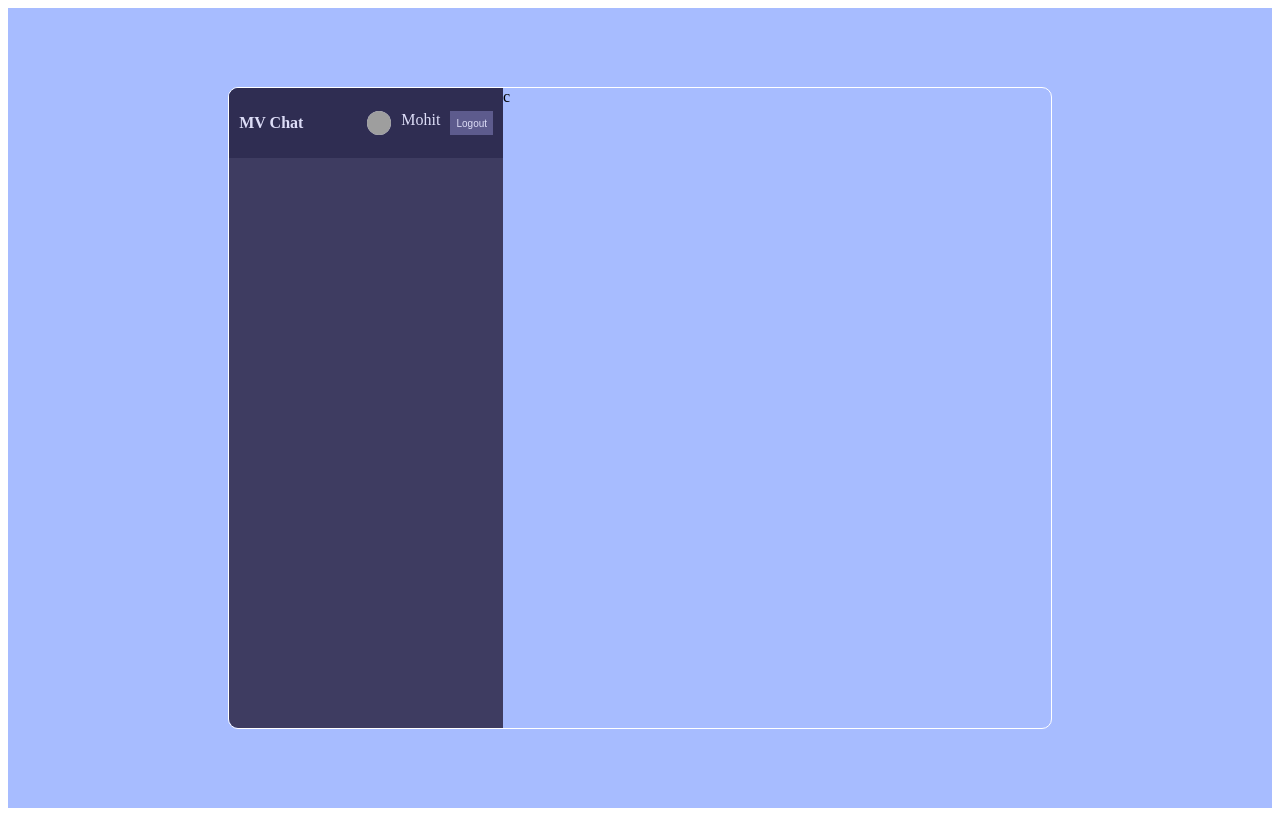
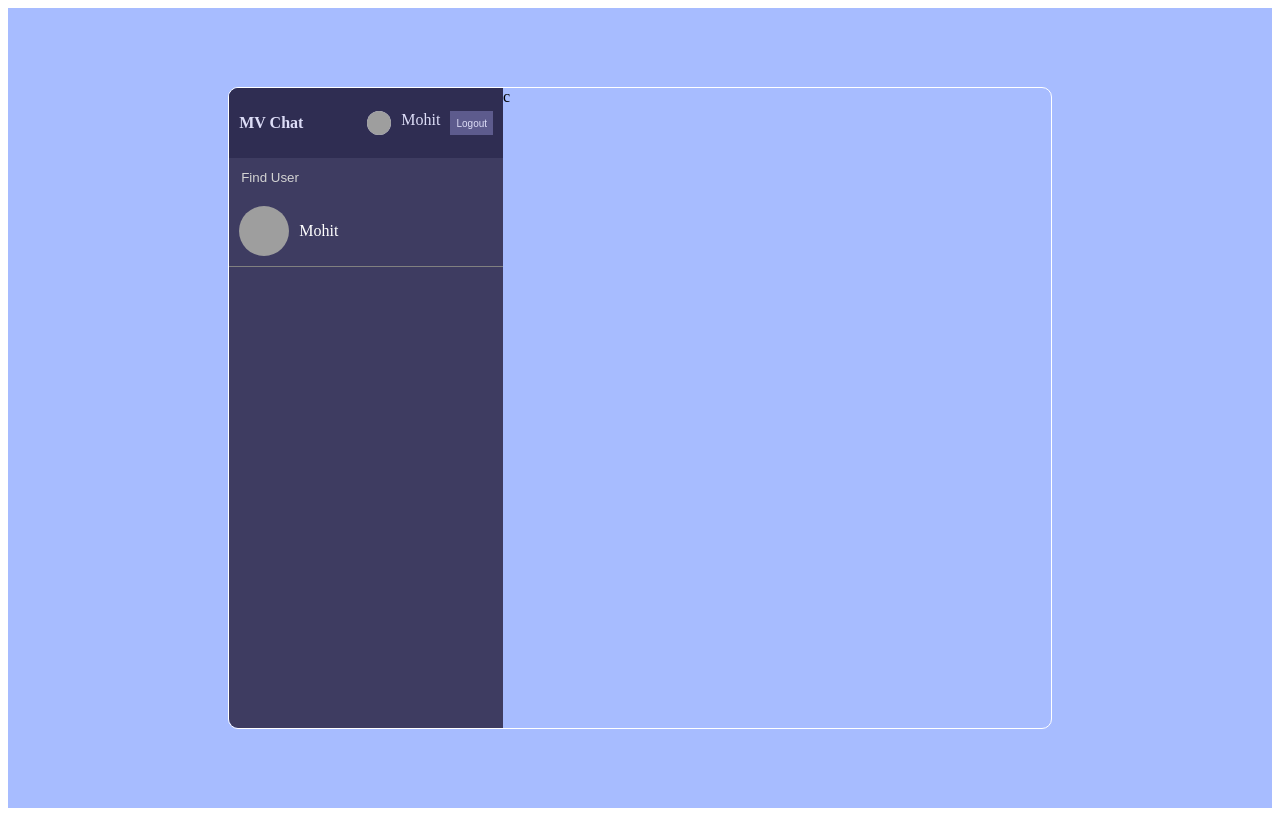
Before and after one commit to Mohit-Mehra/chatapp, a React (Create React App) app: page / in a window 1280 px wide. Built offline with nearby package versions, Linux system fonts and the light colour scheme; grey boxes are pictures that could not be loaded.

Commit message:
Search Complete

```diff
--- a/src/components/Search.jsx
+++ b/src/components/Search.jsx
@@ -2,8 +2,16 @@
 
 const Search = () => {
   return (
-    <div>
-
+    <div className='serach'>
+      <div className="searchForm">
+        <input type="text" placeholder='Find User'/>
+      </div>
+      <div className="userChat">
+        <img src="https://images.pexels.com/photos/169647/pexels-photo-169647.jpeg?auto=compress&cs=tinysrgb&w=600" alt="" />
+        <div className="userChatInfo">
+          <span>Mohit</span>
+        </div>
+      </div>
     </div>
   )
 }
--- a/src/components/Sidebar.jsx
+++ b/src/components/Sidebar.jsx
@@ -1,9 +1,11 @@
 import React from 'react'
 import Navbar from './Navbar'
+import Search from './Search'
 function Sidebar() {
   return (
     <div className='sidebar'>
       <Navbar />
+      <Search />
     </div>
   )
 }
--- a/src/style.scss
+++ b/src/style.scss
@@ -117,6 +117,40 @@
                     }
                 }
             }
+            .serach{
+                border-bottom: 1px solid gray;
+                .searchForm{
+                    padding: 10px;
+                    input{
+                        background-color: transparent;
+                        border: none;
+                        color: white;
+                        outline: none;
+                        &::placeholder{
+                            color: lightgrey;
+                        }
+                    }
+                }
+            }
+            .userChat{
+                padding: 10px;
+                display: flex;
+                align-items: center;
+                gap: 10px;
+                color: white;
+                cursor: pointer;
+
+                &:hover{
+                    background-color: #2f2d52;
+                }
+
+                img{
+                    height: 50px;
+                    width: 50px;
+                    border-radius: 50%;
+                    object-fit: cover;
+                }
+            }
         }
         .chat{
             flex: 2;
```
